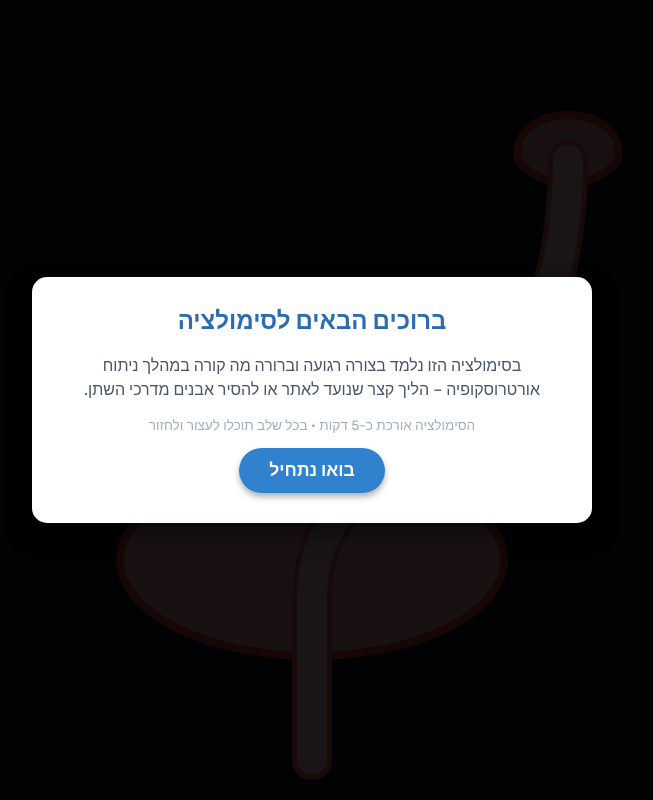
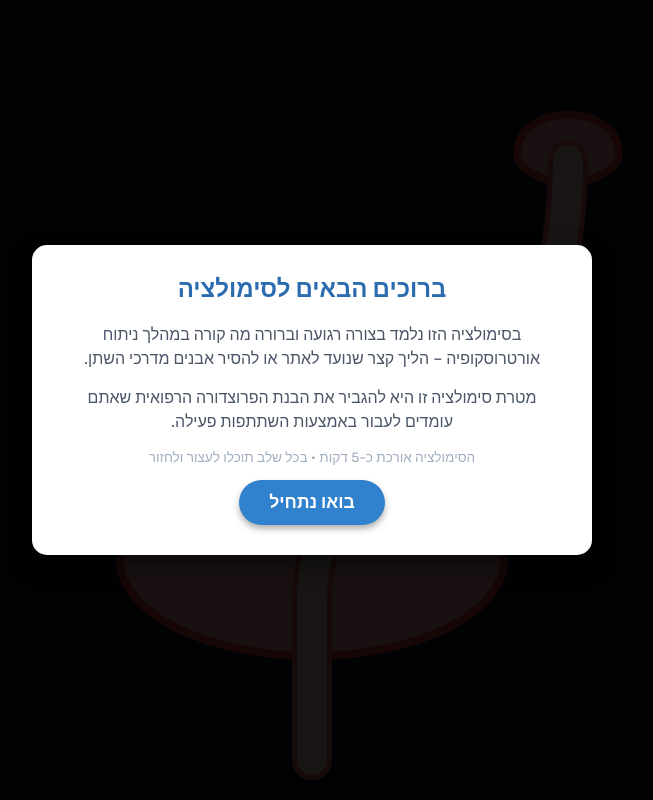
Before and after one commit to TalCherchi/ureteroscopy_game, a plain HTML site: page index.html in a window 1280 px wide. Shown: the whole page, without its empty margins (328-981 px from the left). Drawn offline with Linux system fonts and the light colour scheme.

Commit message:
Updated opening page

```diff
--- a/index.html
+++ b/index.html
@@ -231,6 +231,7 @@
         <div class="modal-content" id="start-screen">
             <h2>ברוכים הבאים לסימולציה</h2>
             <p>בסימולציה הזו נלמד בצורה רגועה וברורה מה קורה במהלך ניתוח אורטרוסקופיה – הליך קצר שנועד לאתר או להסיר אבנים מדרכי השתן.</p>
+            <p>מטרת סימולציה זו היא להגביר את הבנת הפרוצדורה הרפואית שאתם עומדים לעבור באמצעות השתתפות פעילה.</p>
             <span class="subtext">הסימולציה אורכת כ-5 דקות • בכל שלב תוכלו לעצור ולחזור</span>
             <button class="btn-action" onclick="startGameFlow()">בואו נתחיל</button>
         </div>
```
